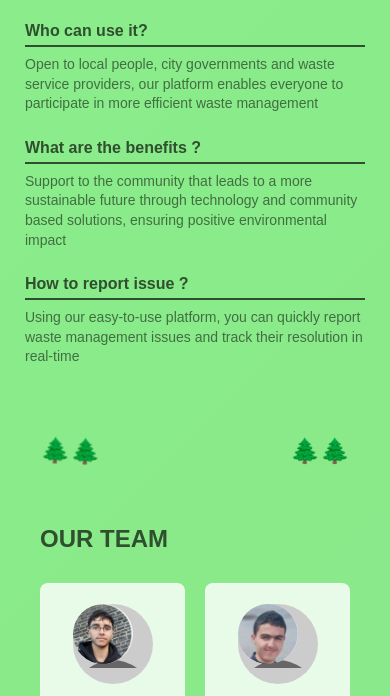
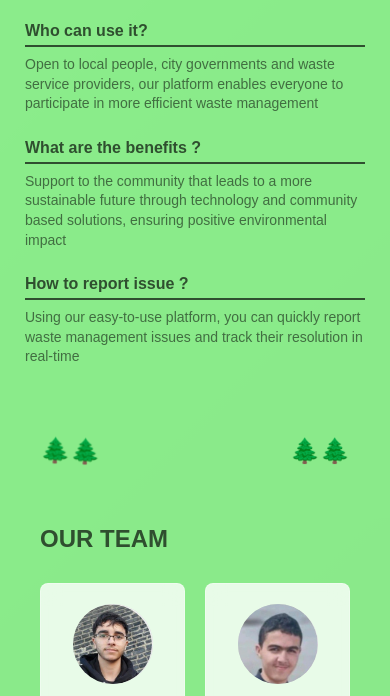
Before and after one commit to Psikuvit/EcoTracker, a website: page public/index.html in a window 390 px wide. Shown: the part 1007-1703 px from the top of the page. Drawn offline with Linux system fonts and the light colour scheme.

Commit message:
Update index.html

```diff
--- a/public/index.html
+++ b/public/index.html
@@ -591,27 +591,43 @@
     display: block;
     transition: transform 0.3s ease;
 }
+
 /* Responsive sizes */
+/* Desktop */
+.team-avatar img {
+    width: 120px;
+    height: 120px;
+}
+
+/* Tablet */
 @media (max-width: 768px) {
     .team-avatar img {
+        width: 100px;
+        height: 100px;
+    }
+}
 
+/* Mobile phones */
+@media (max-width: 480px) {
+    .team-avatar img {
         width: 80px;
         height: 80px;
     }
 }
-        @media (max-width: 480px) {
 
+/* Small phones */
+@media (max-width: 360px) {
     .team-avatar img {
-
-                width: 60px;
-                height: 60px;
-
+        width: 70px;
+        height: 70px;
     }
 }
+
 /* Optional hover effect */
 .team-avatar img:hover {
     transform: scale(1.05);
 }
+
 
         @media (max-width: 768px) {
             .header {
```
Lines whose indentation alone changed are shown as unchanged.
